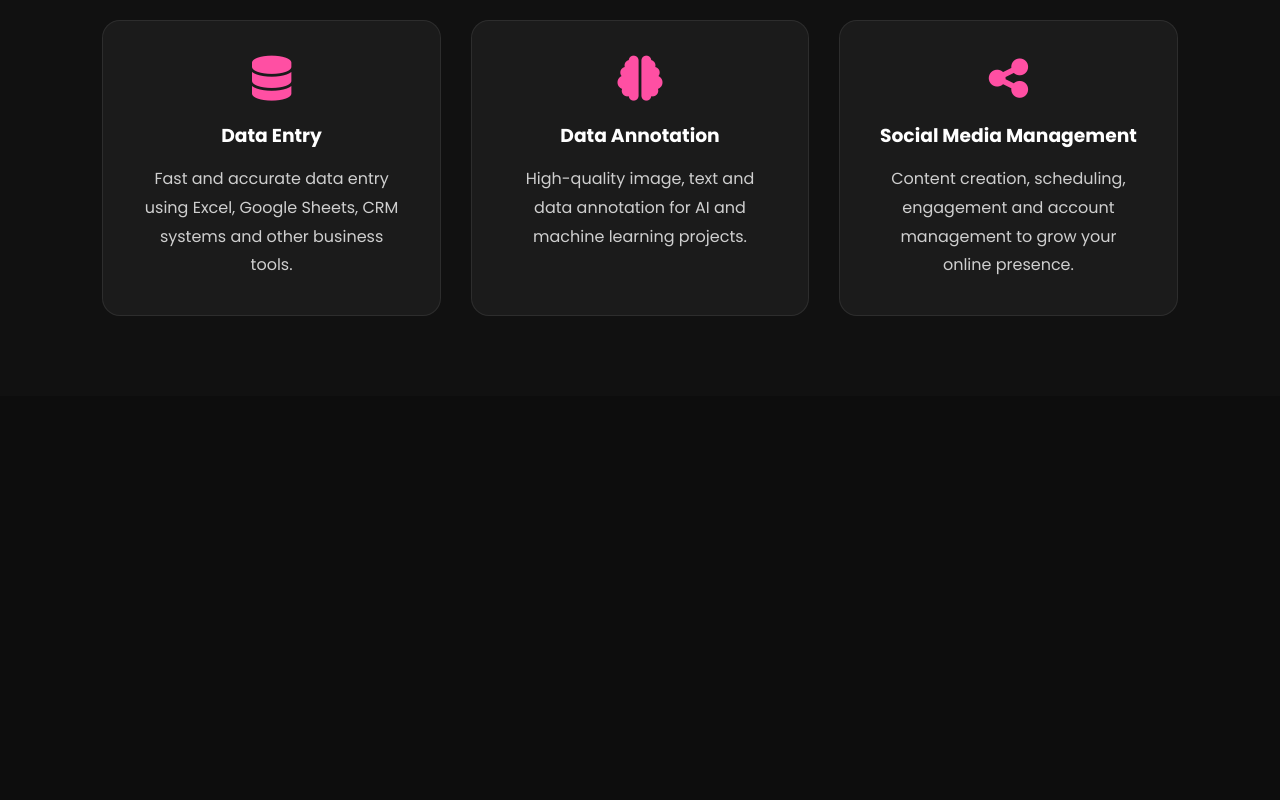
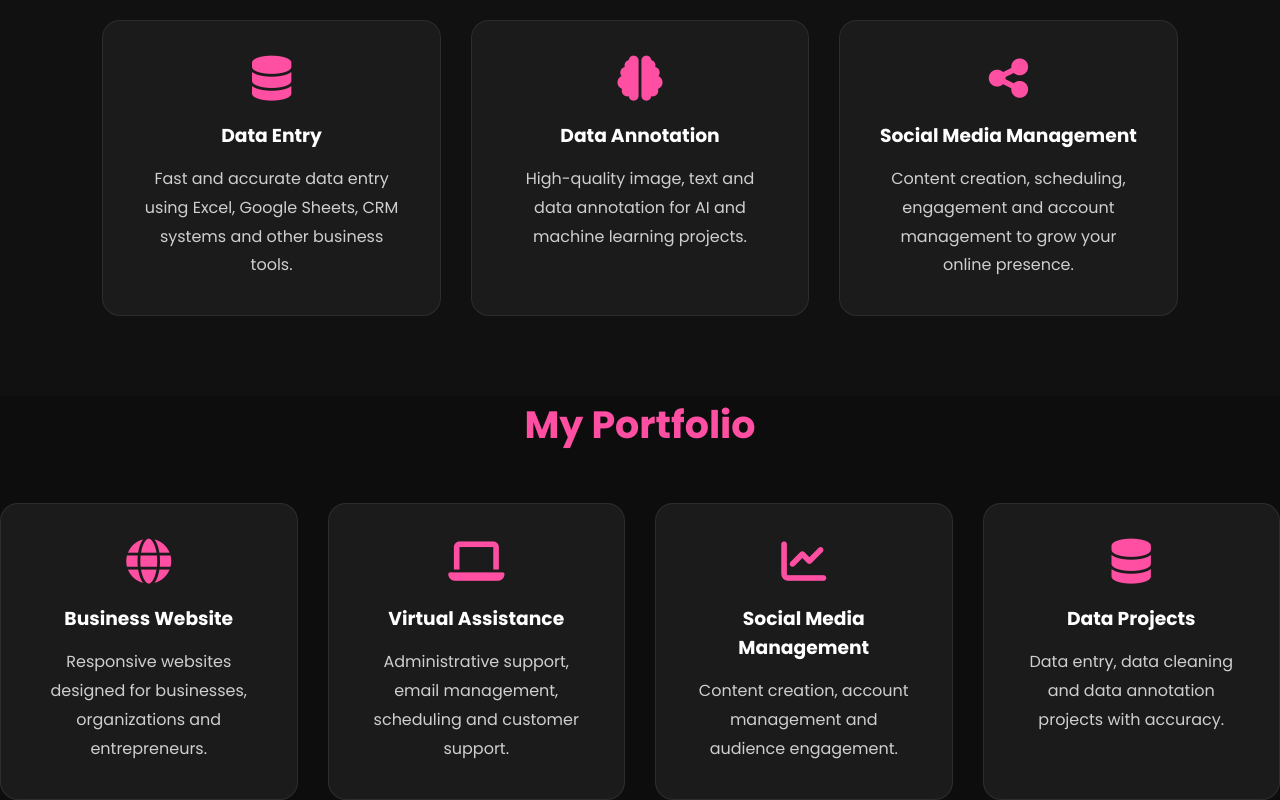
Before and after one commit to Atienojackie/athieno-portfolio, a plain HTML site: page index.html in a window 1280 px wide. Shown: the part 4762-5562 px from the top of the page. Before the commit the page ends 5158 px from the top, so only its background shows below. Drawn offline with Linux system fonts and the light colour scheme.

Commit message:
Update index.html

```diff
--- a/index.html
+++ b/index.html
@@ -201,3 +201,38 @@ My mission is to provide dependable virtual support and digital solutions that h
 </div>
 
 </section>
+<!-- ================= PORTFOLIO ================= -->
+
+<section id="portfolio">
+
+<h2 class="heading">My Portfolio</h2>
+
+<div class="service-container">
+
+<div class="service-card">
+<i class="fa-solid fa-globe"></i>
+<h3>Business Website</h3>
+<p>Responsive websites designed for businesses, organizations and entrepreneurs.</p>
+</div>
+
+<div class="service-card">
+<i class="fa-solid fa-laptop"></i>
+<h3>Virtual Assistance</h3>
+<p>Administrative support, email management, scheduling and customer support.</p>
+</div>
+
+<div class="service-card">
+<i class="fa-solid fa-chart-line"></i>
+<h3>Social Media Management</h3>
+<p>Content creation, account management and audience engagement.</p>
+</div>
+
+<div class="service-card">
+<i class="fa-solid fa-database"></i>
+<h3>Data Projects</h3>
+<p>Data entry, data cleaning and data annotation projects with accuracy.</p>
+</div>
+
+</div>
+
+</section>
```
